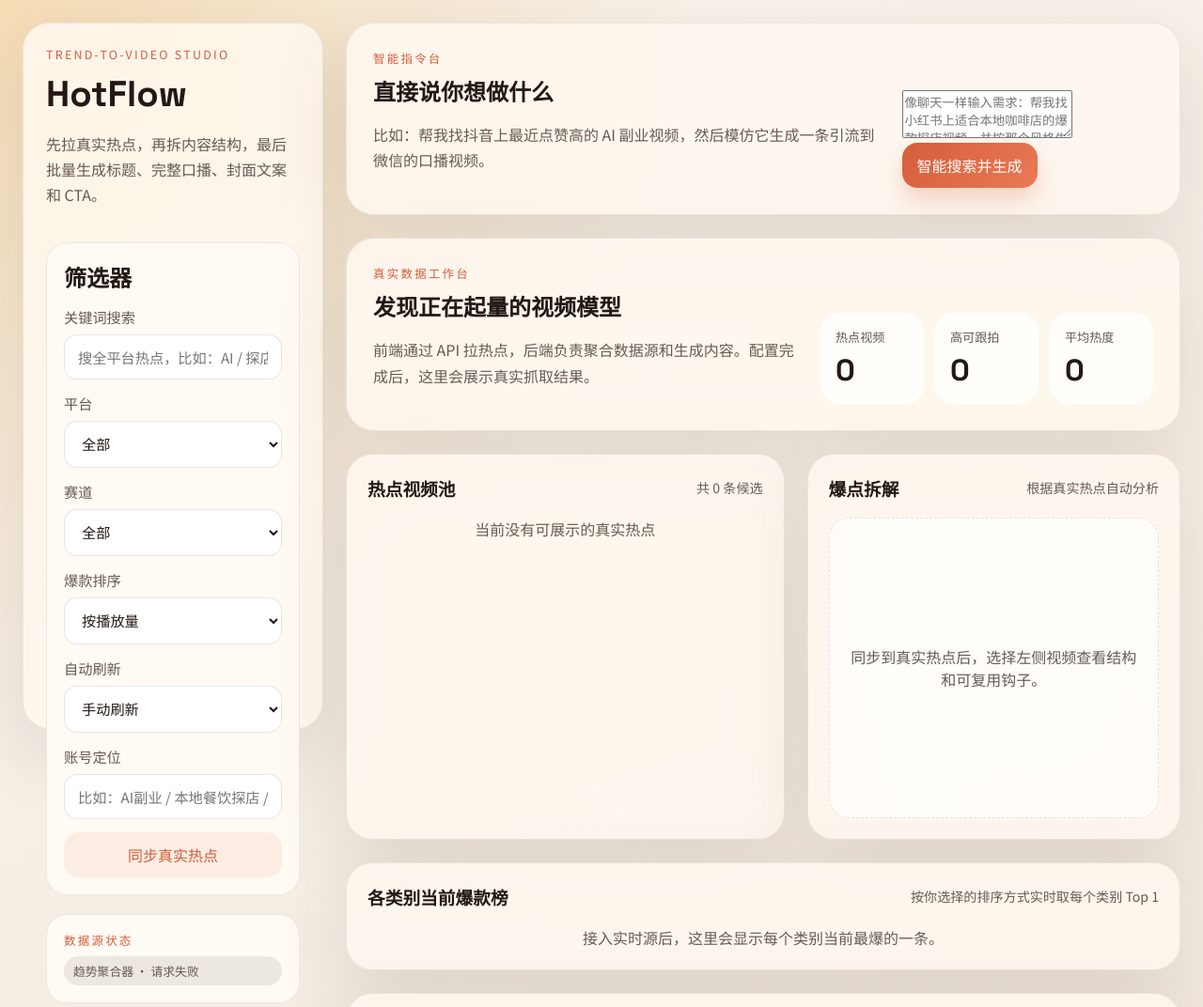
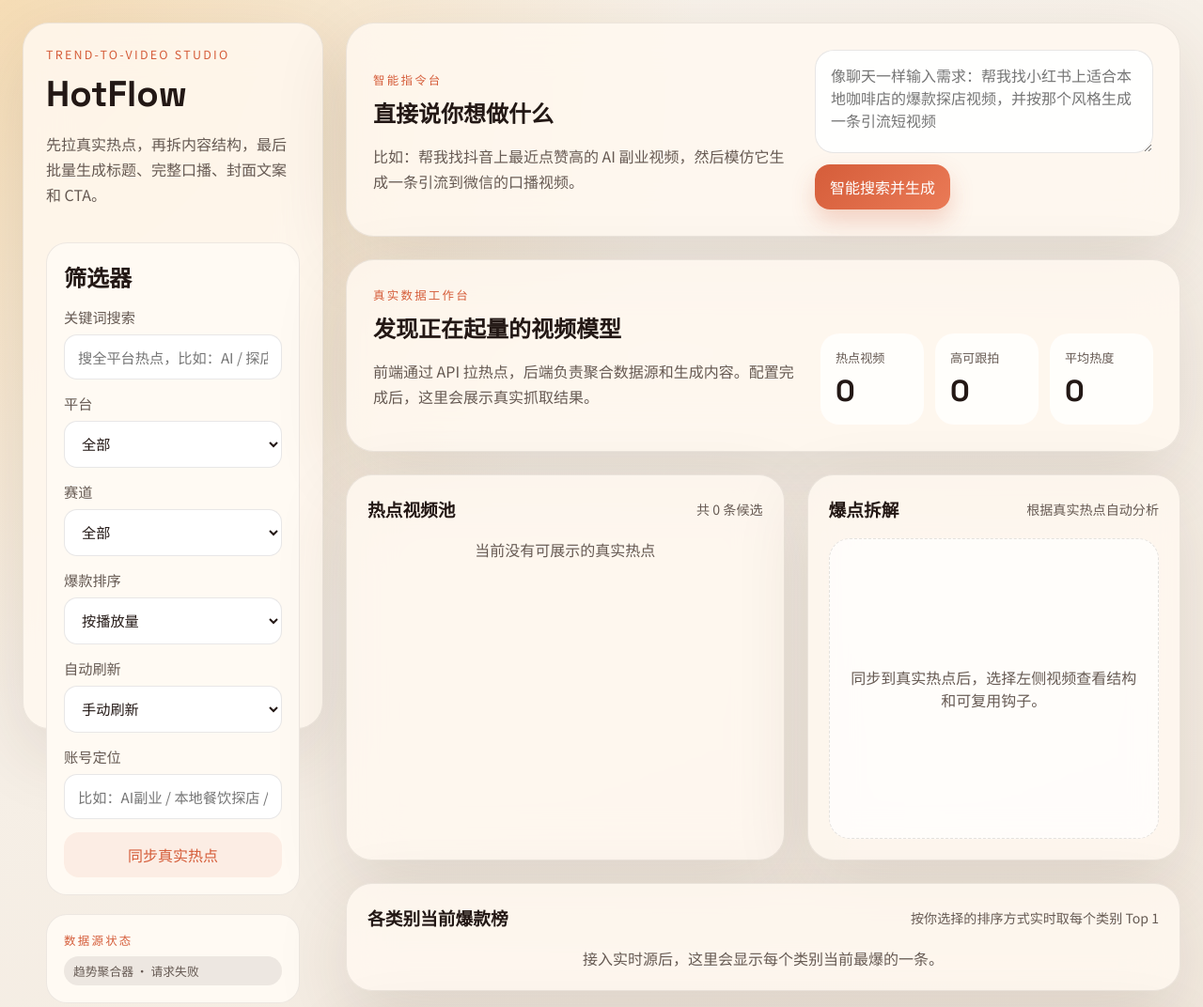
Before and after one commit to ziangt2/hotflow, a plain HTML site: page index.html in a window 1280 px wide. Shown: the top 1072 px of the page at 94% size. Drawn offline with Linux system fonts and the light colour scheme; no server answers.

Commit message:
Style natural language command bar

```diff
--- a/styles.css
+++ b/styles.css
@@ -152,6 +152,28 @@ button:disabled {
 .main-content {
   display: grid;
   gap: 24px;
+}
+
+.command-bar {
+  display: grid;
+  gap: 12px;
+  min-width: 360px;
+}
+
+.command-bar textarea {
+  width: 100%;
+  min-height: 110px;
+  resize: vertical;
+  border-radius: 20px;
+  border: 1px solid rgba(35, 24, 21, 0.1);
+  padding: 14px 16px;
+  font: inherit;
+  background: rgba(255, 255, 255, 0.88);
+  color: var(--text);
+}
+
+.command-bar button {
+  justify-self: start;
 }
 
 .hero-card {
@@ -503,6 +525,10 @@ button:disabled {
   .video-tool-row {
     grid-template-columns: 1fr;
   }
+
+  .command-bar {
+    min-width: 0;
+  }
 }
 
 @media (max-width: 700px) {
```
